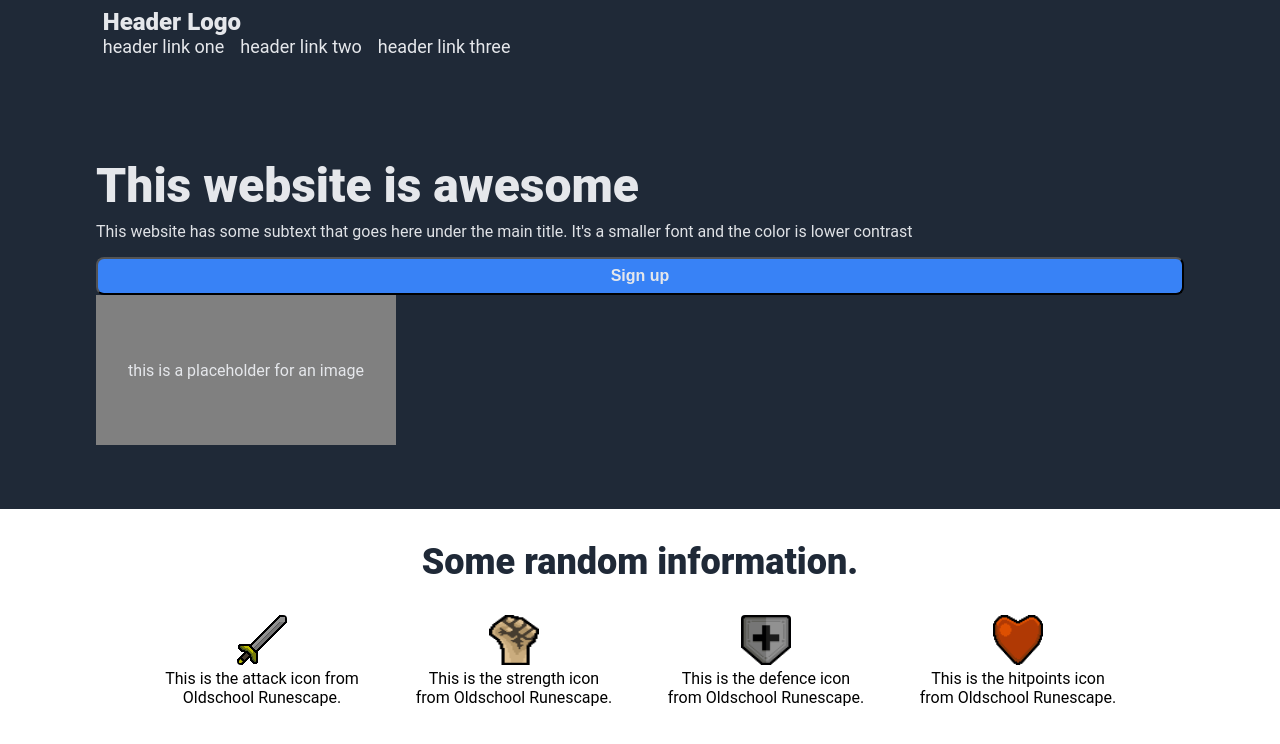
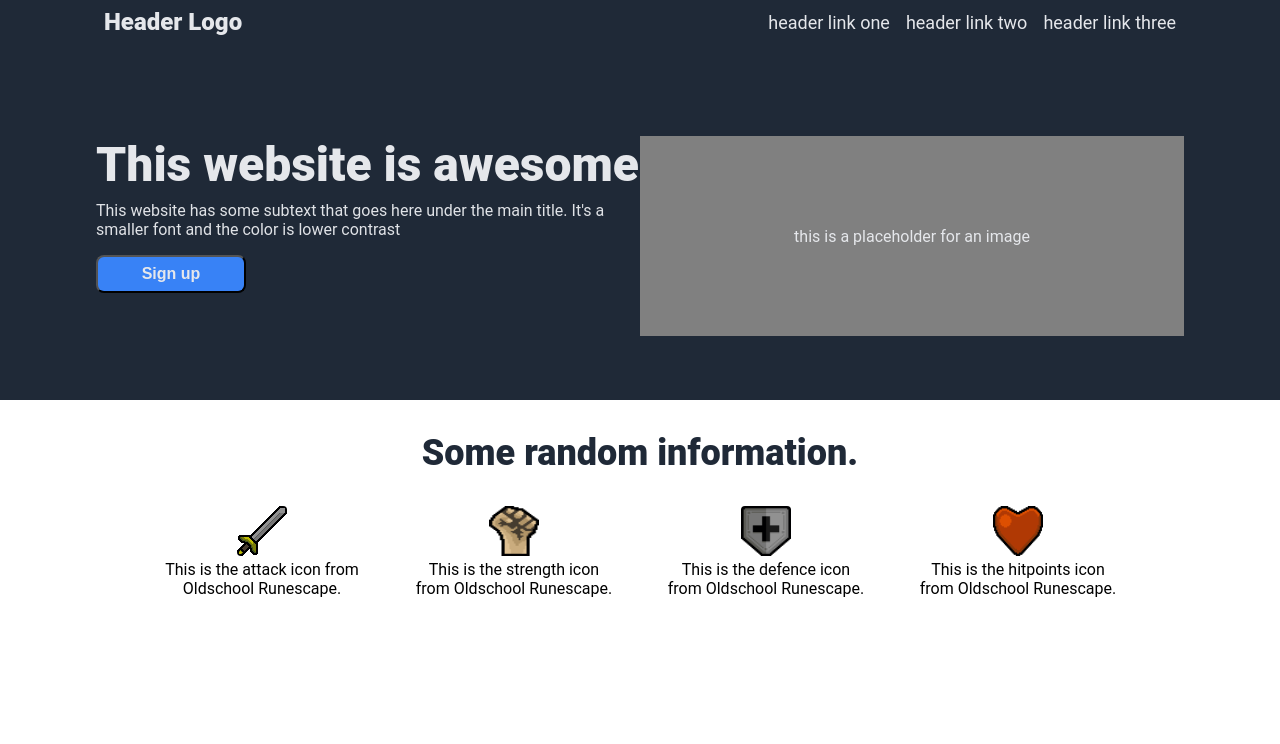
Before and after one commit to daltonoswald/landing_page, a plain HTML site: page index.html in a window 1280 px wide. Drawn offline with Linux system fonts and the light colour scheme.

Commit message:
fixed top half

```diff
--- a/index.html
+++ b/index.html
@@ -7,8 +7,8 @@
 </head>
 <body>
         <div class="awesome-container">
+            <div class="margin">
                 <div class="header">
-                    <div class="margin">
                         <div class="left">
                             <div class="header-logo">
                                 Header Logo
@@ -23,8 +23,8 @@
                         </div>
                     </div>
                 </div>
+                <div class="margin">
             <div class="awesome">
-                <div class="margin">
                     <div class="awesome-left">
                         <div class="awesome-header">This website is awesome</div>
                         <div class="awesome-text">This website has some subtext that goes here under the main title. It's a smaller font and the color is lower contrast</div>
--- a/styles.css
+++ b/styles.css
@@ -17,6 +17,7 @@ body {
     color: #e5e7eb;
     background-color: #1F2937;
     display: flex;
+    flex-direction: row;
     justify-content: space-between;
     padding: 8px;
     margin-bottom: 92px;
@@ -46,7 +47,7 @@ ul {
     flex-direction: row;
     flex-wrap: nowrap;
     width: 100%;
-    justify-content: space-between;
+    justify-content: space-evenly;
 }
 
 .awesome-container {
@@ -68,11 +69,12 @@ ul {
 .awesome-left {
     display:flex;
     flex-direction: column;
+    width: 50%;
 
 }
 
 .awesome-right {
-
+    width: 50%;
 }
 
 .awesome-text {
@@ -83,6 +85,7 @@ ul {
 button {
     background-color: #3882F6;
     color: #e5e7eb;
+    width: 150px;
     font-size: 16px;
     font-weight: 700;
     padding: 8px 32px;
@@ -90,8 +93,8 @@ button {
 }
 
 .image {
- width: 300px;
- height: 150px;
+ width: 100%;
+ height: 200px;
  background-color: gray;
  display: flex;
  align-items: center;
```
